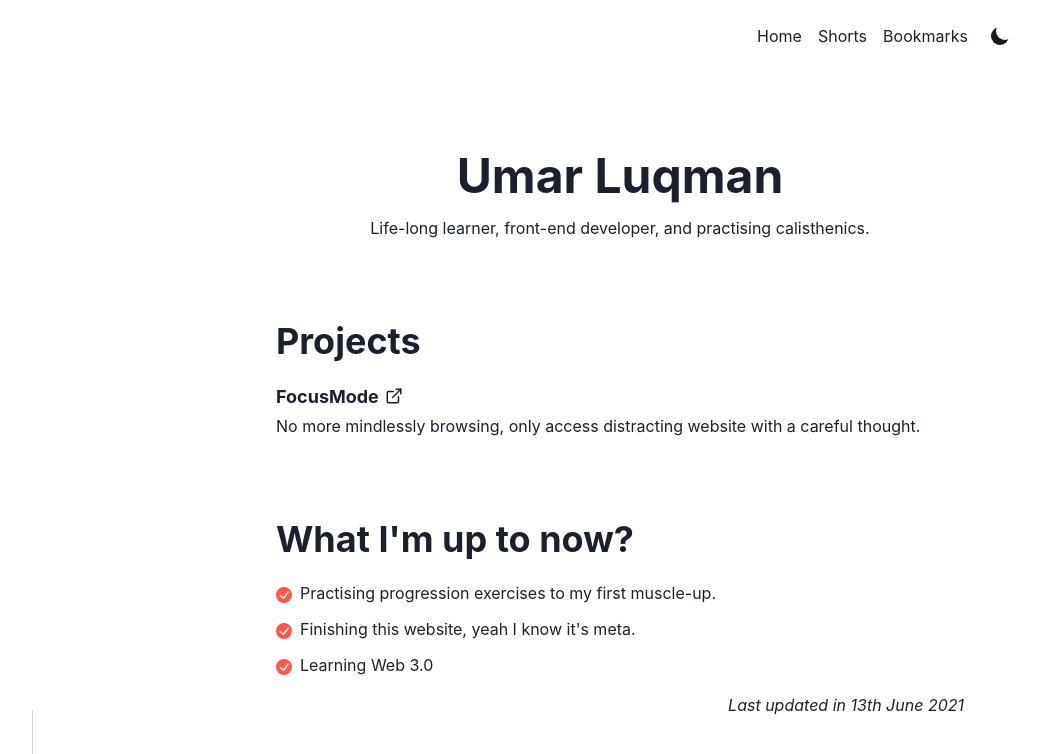
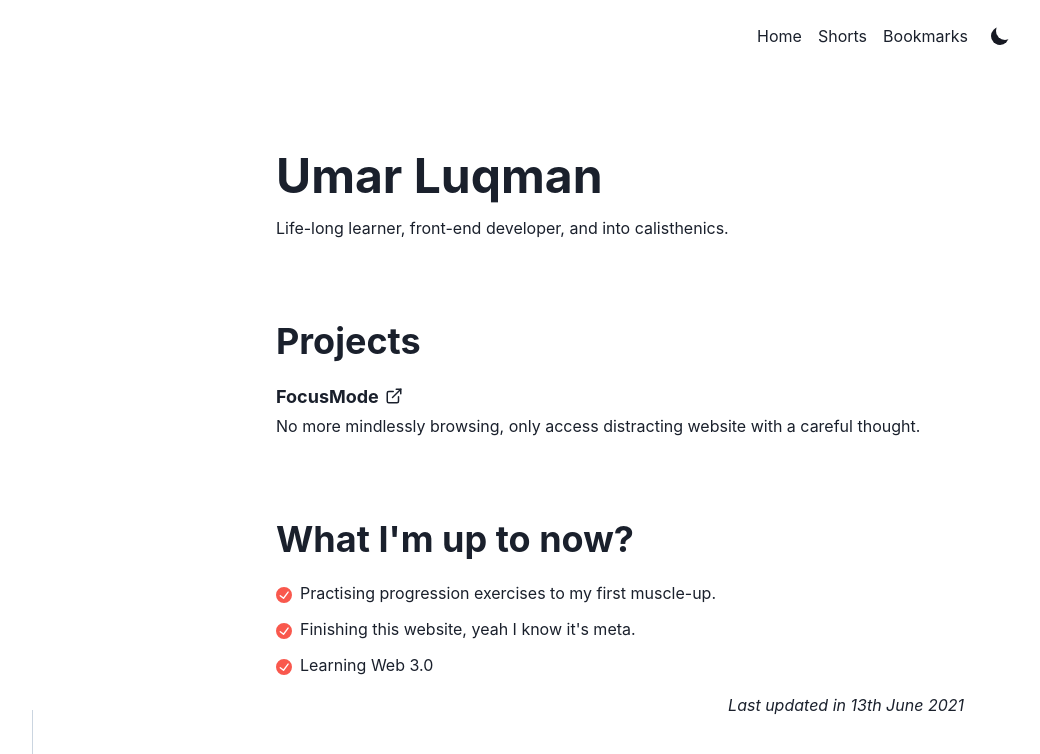
Before and after one commit to umarluqman/site-next, a Next.js app: page / in a window 1280 px wide. Shown: the top 754 px of the page, without its empty margins (20-1060 px from the left). Built offline with nearby package versions, Linux system fonts and the light colour scheme; some icons are missing.

Commit message:
Change styling

```diff
--- a/pages/index.tsx
+++ b/pages/index.tsx
@@ -15,11 +15,11 @@ export default function Home(): ReactNode {
   const textColor = useColorModeValue("gray.800", "gray.100");
   return (
     <chakra.div w="full" maxWidth={688} m="0 auto" p={{ base: 4, sm: 0 }}>
-      <Heading mb={4} mt={20} as="h1" size="2xl" textAlign="center">
+      <Heading mb={4} mt={20} as="h1" size="2xl">
         Umar Luqman
       </Heading>
-      <Text color={textColor} textAlign="center">
-        Life-long learner, front-end developer, and practising calisthenics.
+      <Text color={textColor}>
+        Life-long learner, front-end developer, and into calisthenics.
       </Text>
 
       <Heading mb={5} mt={20} as="h2" size="xl">
@@ -55,6 +55,7 @@ export default function Home(): ReactNode {
           Learning Web 3.0
         </ListItem>
       </List>
+
       <Text textAlign="right" mt={4} fontStyle="italic">
         Last updated in 13th June 2021
       </Text>
```
